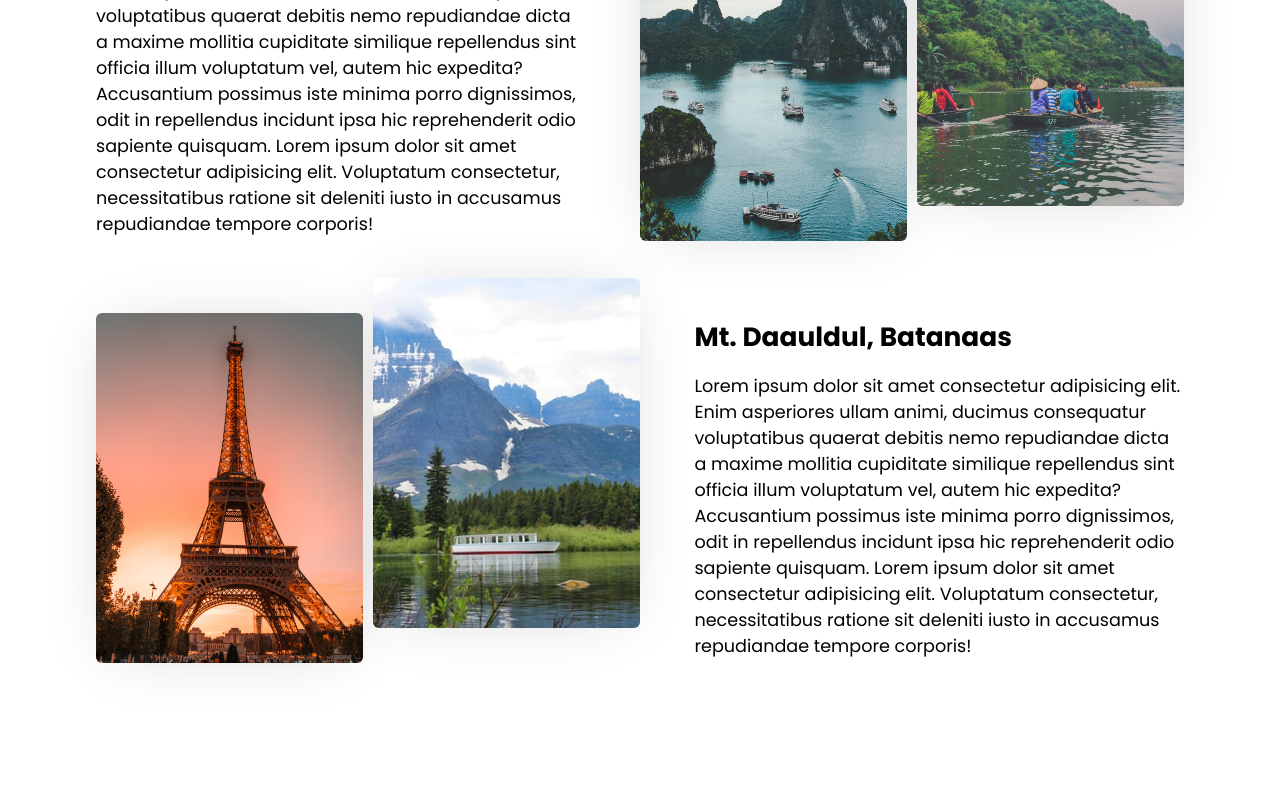
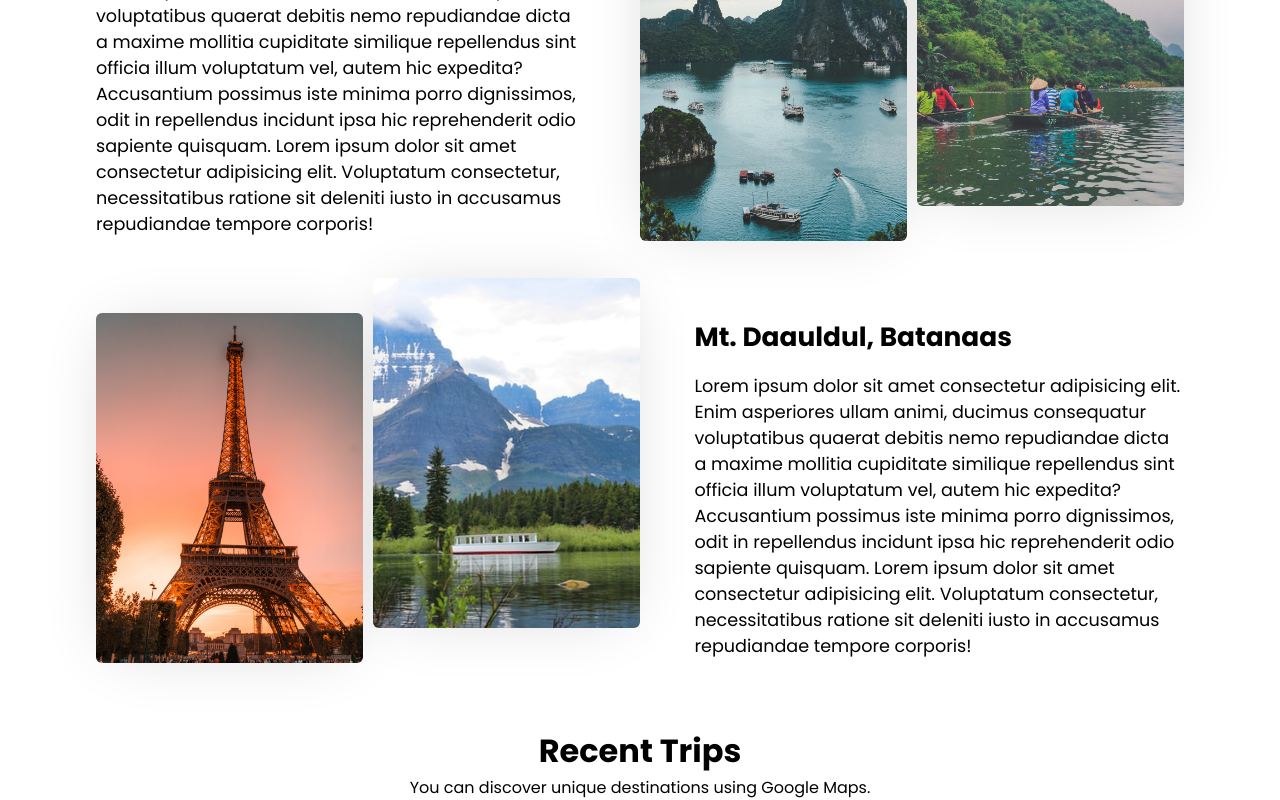
Before and after one commit to Mithra-py/react-workshop, a React (Create React App) app in the folder tour-travel-project/: page / in a window 1280 px wide. Shown: the part 1142-1942 px from the top of the page. Before the commit the page ends 1869 px from the top, so only its background shows below. Built offline with nearby package versions, Linux system fonts and the light colour scheme.

Commit message:
card start

```diff
--- /dev/null
+++ b/tour-travel-project/src/components/Trip.jsx
@@ -0,0 +1,13 @@
+ import React from 'react'
+ import "./TripStyles.css"
+
+ const Trip = () => {
+   return (
+     <div className='trip'>
+        <h1>Recent Trips</h1>
+        <p>You can discover unique destinations using Google Maps.</p>
+     </div>
+   )
+ }
+
+ export default Trip
--- a/tour-travel-project/src/routes/Home.jsx
+++ b/tour-travel-project/src/routes/Home.jsx
@@ -2,6 +2,7 @@ import React from 'react'
 import Hero from '../components/Hero'
 import img12 from "../assets/12.jpg"
 import Destination from '../components/Destination'
+import Trip from '../components/Trip'
 
 const Home = () => {
   return (
@@ -16,6 +17,7 @@ const Home = () => {
     btnClass="show"
     />
     <Destination/>
+    <Trip/>
     </>
   )
 }
--- a/tour-travel-project/src/routes/Service.jsx
+++ b/tour-travel-project/src/routes/Service.jsx
@@ -1,13 +1,13 @@
 import React from 'react'
 import Hero from '../components/Hero'
-import night from "../assets/night.jpg"
+import img from "../assets/1.jpg"
 
 const Service = () => {
   return (
     <>
       <Hero
         cName="hero-mid"
-        heroImg={night}
+        heroImg={img}
         title="Service"
         btnClass="hide"
       />
```
Also changed, not shown: tour-travel-project/src/components/TripData.jsx (added, +11 -0 lines), tour-travel-project/src/components/TripStyles.css (added).
